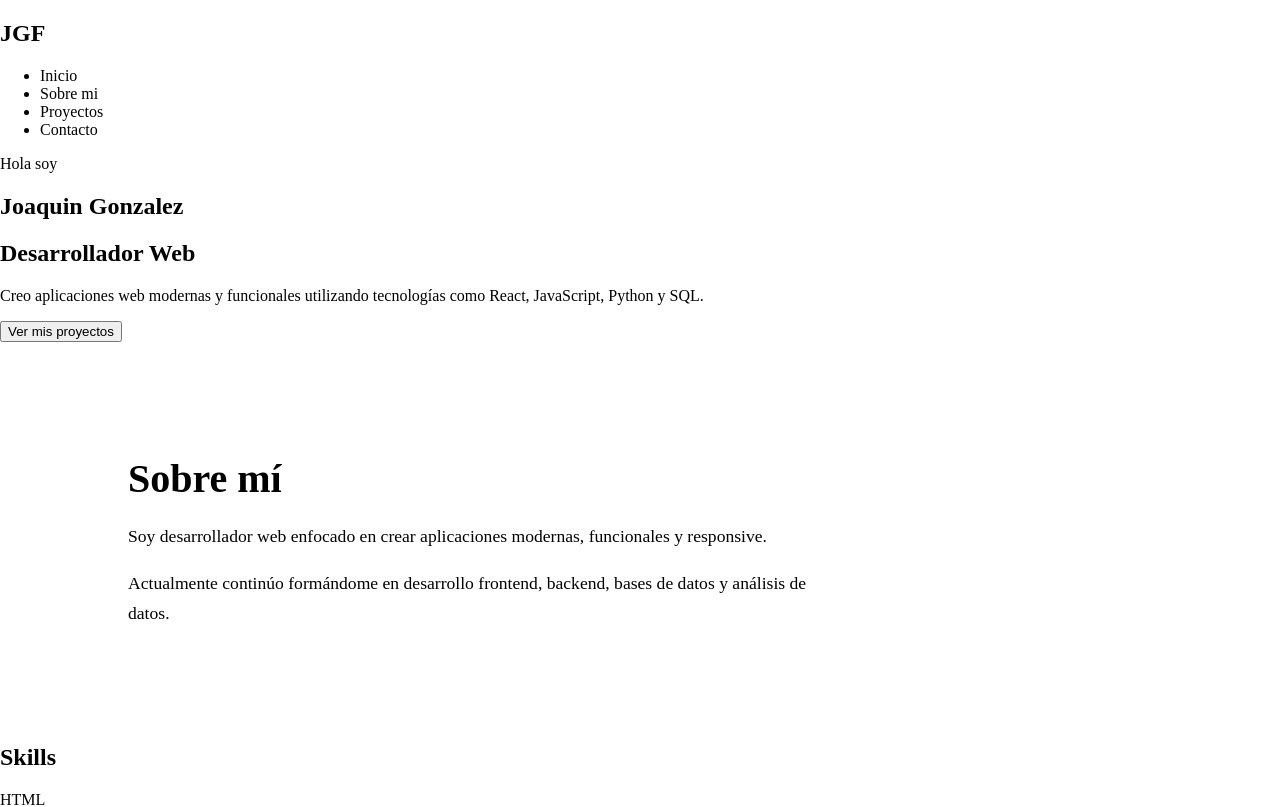
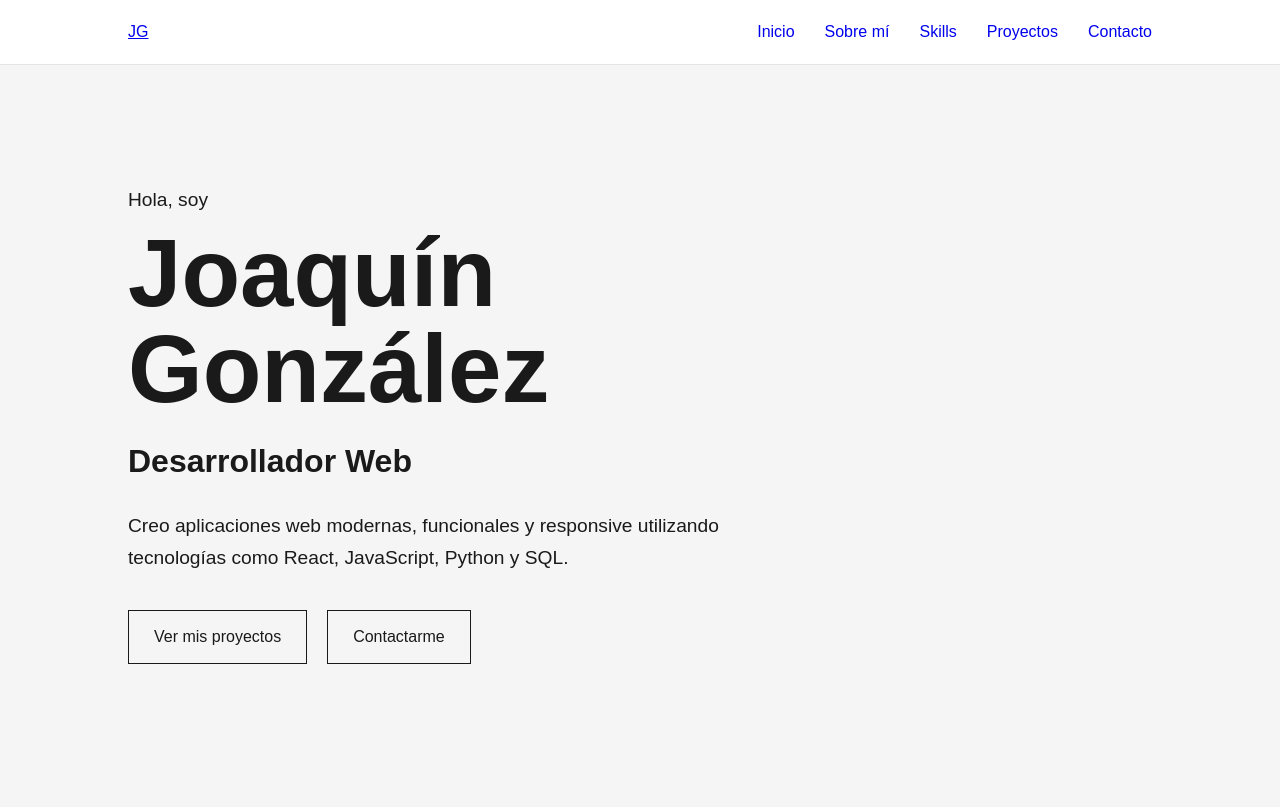
Before and after one commit to joaquingonzalezfonta/personal_portfolio, a React (Vite) app: page / in a window 1280 px wide. Shown: the top 807 px of the page. Built offline with nearby package versions, Linux system fonts and the light colour scheme.

Commit message:
se creó manu hamburguesa, navegación y diseño hero, navbar

```diff
--- a/src/components/About/About.jsx
+++ b/src/components/About/About.jsx
@@ -3,7 +3,7 @@ import './About.css'
 function About() {
   return (
     <>
-      <section className='about'>
+      <section id='about' className='about'>
         <h2>Sobre mí</h2>
 
         <p>
--- a/src/components/Contact/Contact.jsx
+++ b/src/components/Contact/Contact.jsx
@@ -2,7 +2,7 @@ import './Contact.css'
 
 function Contact() {
   return (
-    <section className="contact">
+    <section id='contact' className="contact">
       <h2>Contacto</h2>
 
       <p>
--- a/src/components/Hero/Hero.css
+++ b/src/components/Hero/Hero.css
@@ -0,0 +1,71 @@
+.hero {
+  min-height: calc(100vh - 80px);
+
+  display: flex;
+  align-items: center;
+
+  padding: 80px 10%;
+}
+
+.hero-content {
+  max-width: 800px;
+}
+
+.hero-intro {
+  font-size: 1.2rem;
+  margin-bottom: 10px;
+}
+
+.hero h1 {
+  font-size: clamp(3rem, 8vw, 6rem);
+  line-height: 1;
+  margin-bottom: 20px;
+}
+
+.hero h2 {
+  font-size: 2rem;
+  margin-bottom: 25px;
+}
+
+.hero-description {
+  max-width: 650px;
+  font-size: 1.2rem;
+  line-height: 1.7;
+  margin-bottom: 35px;
+}
+
+.hero-buttons {
+  display: flex;
+  gap: 20px;
+}
+
+.hero-buttons a {
+  padding: 14px 25px;
+  border: 1px solid #1a1a1a;
+  text-decoration: none;
+  color: #1a1a1a;
+}
+
+.hero-buttons a:hover {
+  background-color: #1a1a1a;
+  color: #ffffff;
+}
+
+@media (max-width: 768px) {
+  .hero {
+    padding: 60px 5%;
+  }
+
+  .hero h1 {
+    font-size: 3.2rem;
+  }
+
+  .hero h2 {
+    font-size: 1.6rem;
+  }
+
+  .hero-buttons {
+    flex-direction: column;
+    align-items: flex-start;
+  }
+}
--- a/src/components/Hero/Hero.jsx
+++ b/src/components/Hero/Hero.jsx
@@ -1,17 +1,27 @@
+import './Hero.css'
+
 function Hero() {
   return (
     <>
-      <section>
-        <p> Hola soy </p>
-        <h1> Joaquin Gonzalez </h1>
-        <h2> Desarrollador Web </h2>
+      <section id="inicio" className="hero">
+        <div className="hero-content">
+          <p className="hero-intro">Hola, soy</p>
 
-        <p>
-          Creo aplicaciones web modernas y funcionales utilizando tecnologías
-          como React, JavaScript, Python y SQL.
-        </p>
+          <h1>Joaquín González</h1>
 
-        <button> Ver mis proyectos </button>
+          <h2>Desarrollador Web</h2>
+
+          <p className="hero-description">
+            Creo aplicaciones web modernas, funcionales y responsive utilizando
+            tecnologías como React, JavaScript, Python y SQL.
+          </p>
+
+          <div className="hero-buttons">
+            <a href="#projects">Ver mis proyectos</a>
+
+            <a href="#contact">Contactarme</a>
+          </div>
+        </div>
       </section>
     </>
   );
--- a/src/components/Projects/Projects.jsx
+++ b/src/components/Projects/Projects.jsx
@@ -3,7 +3,7 @@ import "./Projects.css";
 function Projects() {
   return (
     <>
-      <section className="projects">
+      <section id="projects" className="projects">
         <h2>Mis proyectos</h2>
 
         <div className="projects-container">
--- a/src/components/Skills/Skills.jsx
+++ b/src/components/Skills/Skills.jsx
@@ -3,7 +3,7 @@ import "./Skills.css";
 function Skills() {
   return (
     <>
-      <section className="skills">
+      <section id="skills" className="skills">
         <h2>Skills</h2>
 
         <div className="skills-container">
--- a/src/components/navbar/NavBar.css
+++ b/src/components/navbar/NavBar.css
@@ -0,0 +1,60 @@
+.navbar {
+  position: sticky;
+  top: 0;
+  z-index: 1000;
+  display: flex;
+  justify-content: space-between;
+  align-items: center;
+  padding: 20px 10%;
+  background-color: #ffffff;
+  border-bottom: 1px solid #e5e5e5;
+}
+
+.menu-button {
+  display: none;
+  border: none;
+  background: none;
+  font-size: 1.8rem;
+  cursor: pointer;
+}
+
+.navbar-links {
+  display: flex;
+  justify-content: space-around;
+  gap: 30px;
+  list-style: none;
+}
+
+.links-navbar {
+  text-decoration: none;
+}
+
+@media (max-width: 768px) {
+  .navbar {
+    padding: 20px 5%;
+  }
+
+  .menu-button {
+    display: block;
+  }
+
+  .navbar-links {
+    display: none;
+    position: absolute;
+    top: 100%;
+    left: 0;
+    width: 100%;
+
+    flex-direction: column;
+    align-items: center;
+
+    padding: 25px 0;
+
+    background-color: #ffffff;
+    border-bottom: 1px solid #e5e5e5;
+  }
+
+  .navbar-links.open {
+    display: flex;
+  }
+}
--- a/src/components/navbar/NavBar.jsx
+++ b/src/components/navbar/NavBar.jsx
@@ -1,20 +1,45 @@
-import './NavBar.css'
+import { useState } from "react";
+import "./NavBar.css";
 
 function Navbar() {
-    return (
-        <>
-            <nav>
-                <h2>JGF</h2>
 
-                <ul>
-                    <li>Inicio</li>
-                    <li>Sobre mi</li>
-                    <li>Proyectos</li>
-                    <li>Contacto</li>
-                </ul>
-            </nav>
-        </>
-    )
+    const [menuHamburguesa, setMenuHamburguesa] = useState(false)
+
+  return (
+    <>
+      <nav className="navbar">
+        <a href="#inicio" className="navbar-logo">
+          JG
+        </a>
+
+        <button className="menu-button" onClick={() => setMenuHamburguesa(!menuHamburguesa)}>
+            ☰
+        </button>
+
+        <ul className={`navbar-links ${menuHamburguesa ? 'open' : ''}`}>
+          <li className="navbar-lista">
+            <a className="links-navbar" href="#inicio">Inicio</a>
+          </li>
+
+          <li className="navbar-lista">
+            <a className="links-navbar" href="#about">Sobre mí</a>
+          </li>
+
+          <li className="navbar-lista">
+            <a className="links-navbar" href="#skills">Skills</a>
+          </li>
+
+          <li className="navbar-lista">
+            <a className="links-navbar" href="#projects">Proyectos</a>
+          </li>
+
+          <li className="navbar-lista">
+            <a className="links-navbar" href="#contact">Contacto</a>
+          </li>
+        </ul>
+      </nav>
+    </>
+  );
 }
 
 export default Navbar;
--- a/src/index.css
+++ b/src/index.css
@@ -1,3 +1,27 @@
+:root {
+  font-family: Arial, Helvetica, sans-serif;
+  line-height: 1.5;
+  font-weight: 400;
+
+  color: #1a1a1a;
+  background-color: #f5f5f5;
+
+  font-synthesis: none;
+  text-rendering: optimizeLegibility;
+  -webkit-font-smoothing: antialiased;
+}
+
+* {
+  margin: 0;
+  padding: 0;
+  box-sizing: border-box;
+}
+
+html {
+  scroll-behavior: smooth;
+}
+
 body {
-  margin: 0;
+  min-width: 320px;
+  min-height: 100vh;
 }
```
